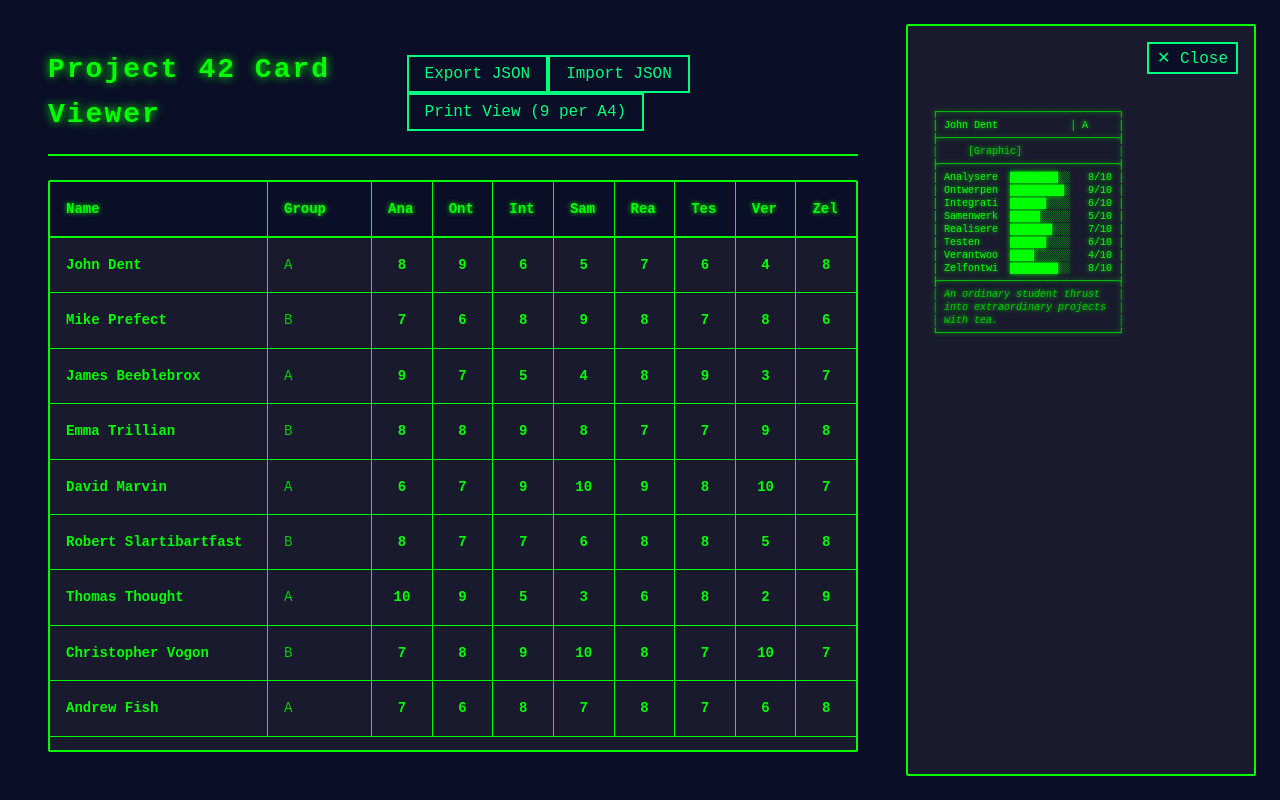
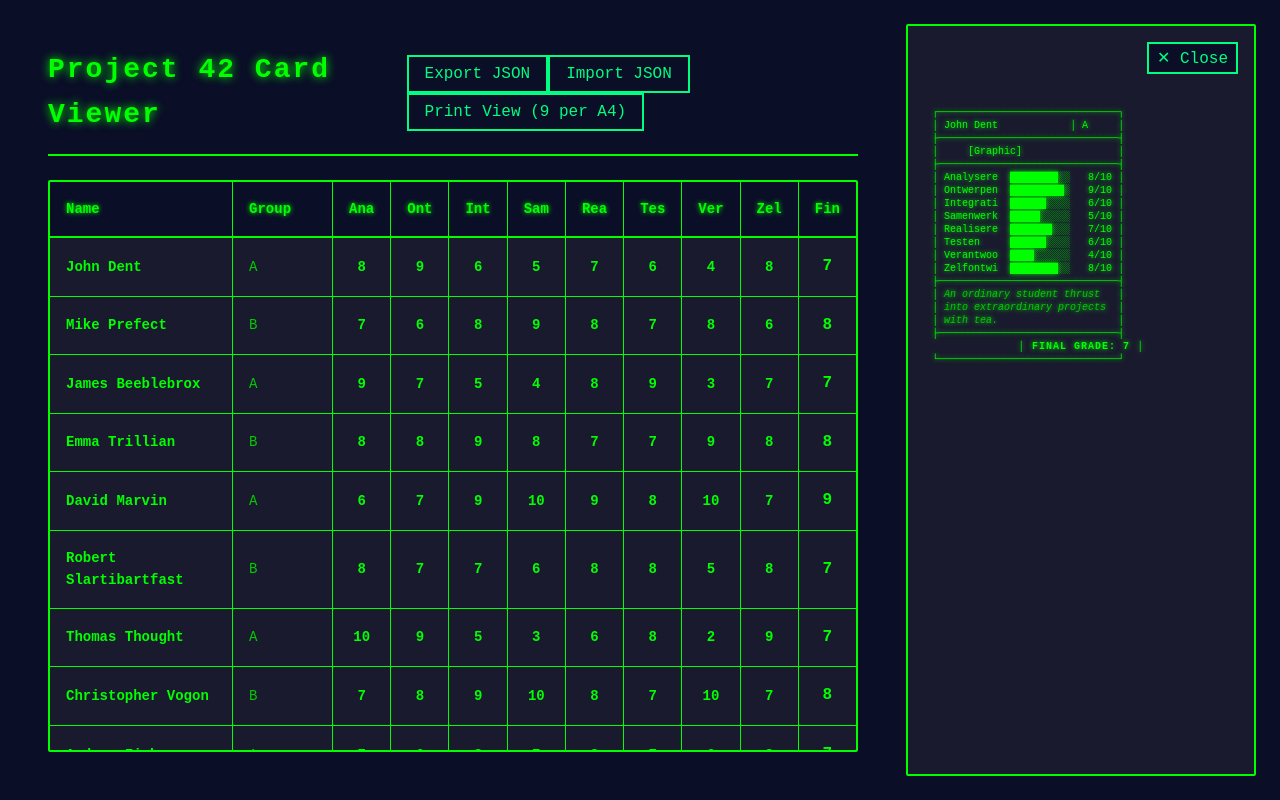
Before and after one commit to Jaapapa/project42cardviewer, a React (Vite) app: page / in a window 1280 px wide. Both pictures are taken after a click on the element "John Dent". Built offline with nearby package versions, Linux system fonts and the light colour scheme.

Commit message:
Added final grade

```diff
--- a/src/components/CardDetail.tsx
+++ b/src/components/CardDetail.tsx
@@ -88,10 +88,18 @@ export const CardDetail: React.FC<CardDetailProps> = ({ card, onBack }) => {
           </div>
 
           {paddedFlavorLines.map((line, idx) => (
-            <div key={`flavor-${idx}`} className="flavor-text">
-              │ {line} │
+            <div key={`flavor-${idx}`} className="flavor-row">
+              │ <span className="flavor-text">{line}</span> │
             </div>
           ))}
+
+          <div className="card-border-mid">
+            ├──────────────────────────────┤
+          </div>
+
+          <div className="card-final-grade-display">
+            │ FINAL GRADE: {String(card.finalGrade)} │
+          </div>
 
           <div className="card-border-bottom">
             └──────────────────────────────┘
--- a/src/components/CardList.tsx
+++ b/src/components/CardList.tsx
@@ -35,6 +35,7 @@ export const CardList: React.FC<CardListProps> = ({
     'Testen',
     'Verantwoording',
     'Zelfontwikkeling',
+    'Final grade',
   ];
 
   const statKeys: (keyof Card['stats'])[] = [
@@ -126,6 +127,7 @@ export const CardList: React.FC<CardListProps> = ({
         verantwoording: 7,
         zelfontwikkeling: 7,
       },
+      finalGrade: 7,
       flavorText: 'Add your card description here.',
     };
 
@@ -352,6 +354,42 @@ export const CardList: React.FC<CardListProps> = ({
                       </td>
                     );
                   })}
+                  <td
+                    className="card-final-grade-cell"
+                    onMouseEnter={() => setHoveredStatCell(`finalGrade-${card.id}`)}
+                    onMouseLeave={() => setHoveredStatCell(null)}
+                    onClick={(e) => e.stopPropagation()}
+                  >
+                    <div className="stat-value-container">
+                      <span>{card.finalGrade}</span>
+                      {hoveredStatCell === `finalGrade-${card.id}` && onUpdateCard && (
+                        <div className="stat-controls">
+                          <button
+                            className="stat-btn stat-decrement"
+                            onClick={() => {
+                              onUpdateCard(card.id, {
+                                finalGrade: Math.max(1, card.finalGrade - 1),
+                              });
+                            }}
+                            title="Decrease"
+                          >
+                            −
+                          </button>
+                          <button
+                            className="stat-btn stat-increment"
+                            onClick={() => {
+                              onUpdateCard(card.id, {
+                                finalGrade: Math.min(10, card.finalGrade + 1),
+                              });
+                            }}
+                            title="Increase"
+                          >
+                            +
+                          </button>
+                        </div>
+                      )}
+                    </div>
+                  </td>
                 </tr>
               ))}
             </tbody>
--- a/src/components/PrintView.tsx
+++ b/src/components/PrintView.tsx
@@ -56,6 +56,8 @@ const PrintCard: React.FC<PrintCardProps> = ({ card }) => {
 ${statsList.map(({ label, key }) => `│ ${label.substring(0, 9).padEnd(9)}  ${StatBar(card.stats[key])}  ${String(card.stats[key]).padStart(2)}/10 │`).join('\n')}
 ├──────────────────────────────┤
 ${paddedFlavorLines.map((line) => `│ ${line} │`).join('\n')}
+├──────────────────────────────┤
+${`│ FINAL GRADE: ${String(card.finalGrade).padStart(2)} `.padEnd(31)}│
 └──────────────────────────────┘`;
 
   return (
--- a/src/data/sample-cards.json
+++ b/src/data/sample-cards.json
@@ -13,6 +13,7 @@
       "verantwoording": 4,
       "zelfontwikkeling": 8
     },
+    "finalGrade": 7,
     "flavorText": "An ordinary student thrust into extraordinary projects with tea."
   },
   {
@@ -29,6 +30,7 @@
       "verantwoording": 8,
       "zelfontwikkeling": 6
     },
+    "finalGrade": 8,
     "flavorText": "A resourceful developer with deep knowledge and collaborative spirit."
   },
   {
@@ -45,6 +47,7 @@
       "verantwoording": 3,
       "zelfontwikkeling": 7
     },
+    "finalGrade": 7,
     "flavorText": "Charismatic and confident, though sometimes reckless in testing."
   },
   {
@@ -61,6 +64,7 @@
       "verantwoording": 9,
       "zelfontwikkeling": 8
     },
+    "finalGrade": 8,
     "flavorText": "Intelligent and adaptable, with excellent documentation skills."
   },
   {
@@ -77,6 +81,7 @@
       "verantwoording": 10,
       "zelfontwikkeling": 7
     },
+    "finalGrade": 9,
     "flavorText": "A reliable developer delivering solid integration with responsibility."
   },
   {
@@ -93,6 +98,7 @@
       "verantwoording": 5,
       "zelfontwikkeling": 8
     },
+    "finalGrade": 7,
     "flavorText": "A master designer passionate about details and craftsmanship."
   },
   {
@@ -109,6 +115,7 @@
       "verantwoording": 2,
       "zelfontwikkeling": 9
     },
+    "finalGrade": 7,
     "flavorText": "A brilliant analyst exploring the universe's greatest questions."
   },
   {
@@ -125,6 +132,7 @@
       "verantwoording": 10,
       "zelfontwikkeling": 7
     },
+    "finalGrade": 8,
     "flavorText": "Efficient and collaborative with solid communication skills."
   },
   {
@@ -141,6 +149,7 @@
       "verantwoording": 6,
       "zelfontwikkeling": 8
     },
+    "finalGrade": 7,
     "flavorText": "Bridging communication gaps across all systems and interfaces."
   }
 ]
--- a/src/styles/CardDetail.css
+++ b/src/styles/CardDetail.css
@@ -46,7 +46,6 @@
 }
 
 .card-image-space {
-  color: var(--text-secondary);
   min-height: 1.2em;
 }
 
@@ -54,6 +53,11 @@
   color: var(--text-primary);
   display: flex;
   align-items: center;
+}
+
+.flavor-row {
+  color: var(--text-primary);
+  font-family: var(--font-mono);
 }
 
 .flavor-text {
@@ -85,6 +89,7 @@
   .card-header,
   .card-image-space,
   .stat-row,
+  .flavor-row,
   .flavor-text {
     color: black;
   }
@@ -100,6 +105,12 @@
   }
 }
 
+.card-final-grade-display {
+  font-weight: bold;
+  text-align: center;
+  letter-spacing: 1px;
+}
+
 @media (max-width: 480px) {
   .card-detail-container {
     padding: var(--spacing-md);
--- a/src/styles/CardList.css
+++ b/src/styles/CardList.css
@@ -158,6 +158,23 @@
   transform: translateY(-50%) scale(1.2);
 }
 
+.card-final-grade-cell {
+  text-align: center;
+  min-width: 50px;
+  font-weight: bold;
+  position: relative;
+  padding: var(--spacing-md);
+  font-size: 16px;
+  color: var(--fg-light);
+}
+
+.card-final-grade-cell .stat-value-container {
+  display: flex;
+  align-items: center;
+  justify-content: center;
+  position: relative;
+}
+
 .group-edit-container {
   display: flex;
   align-items: center;
--- a/src/types/Card.ts
+++ b/src/types/Card.ts
@@ -12,6 +12,7 @@ export interface Card {
     verantwoording: number;
     zelfontwikkeling: number;
   };
+  finalGrade: number;
   flavorText: string;
 }
 
```
